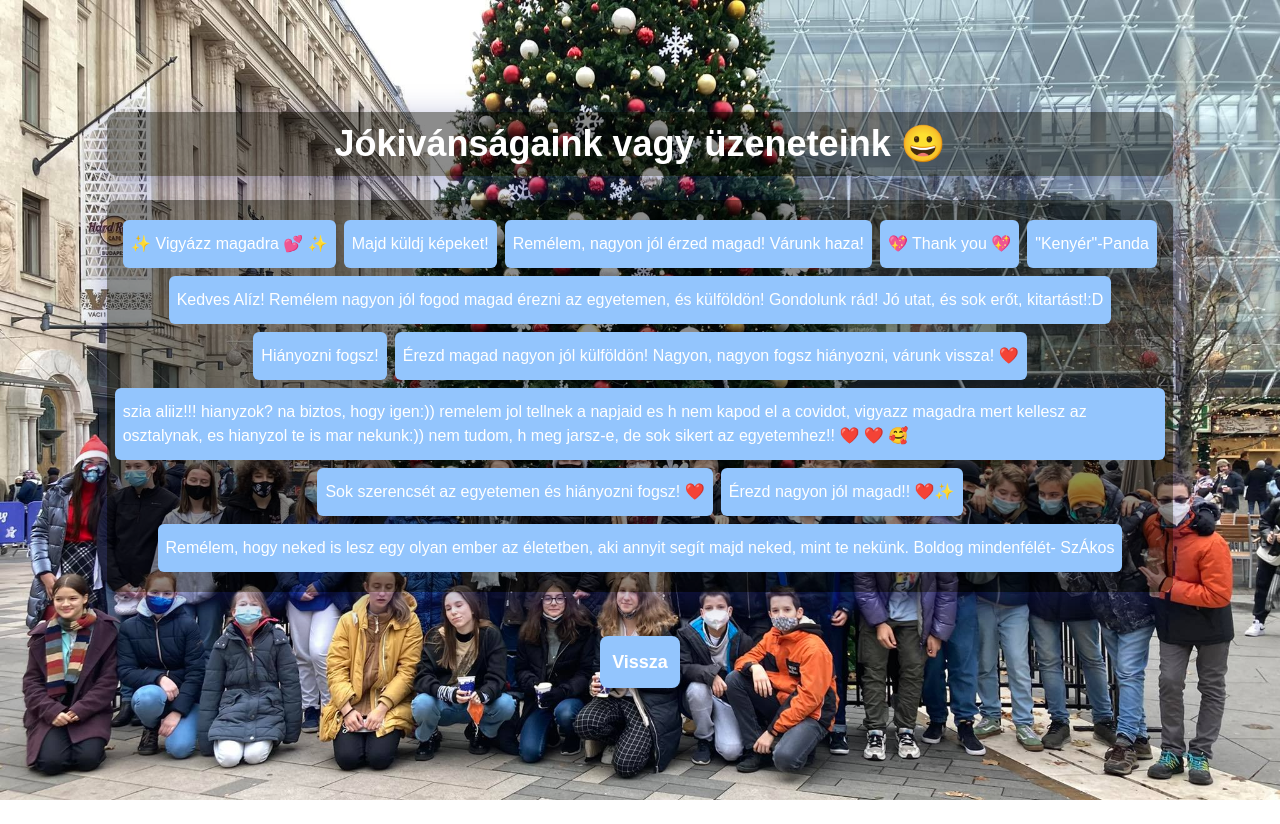
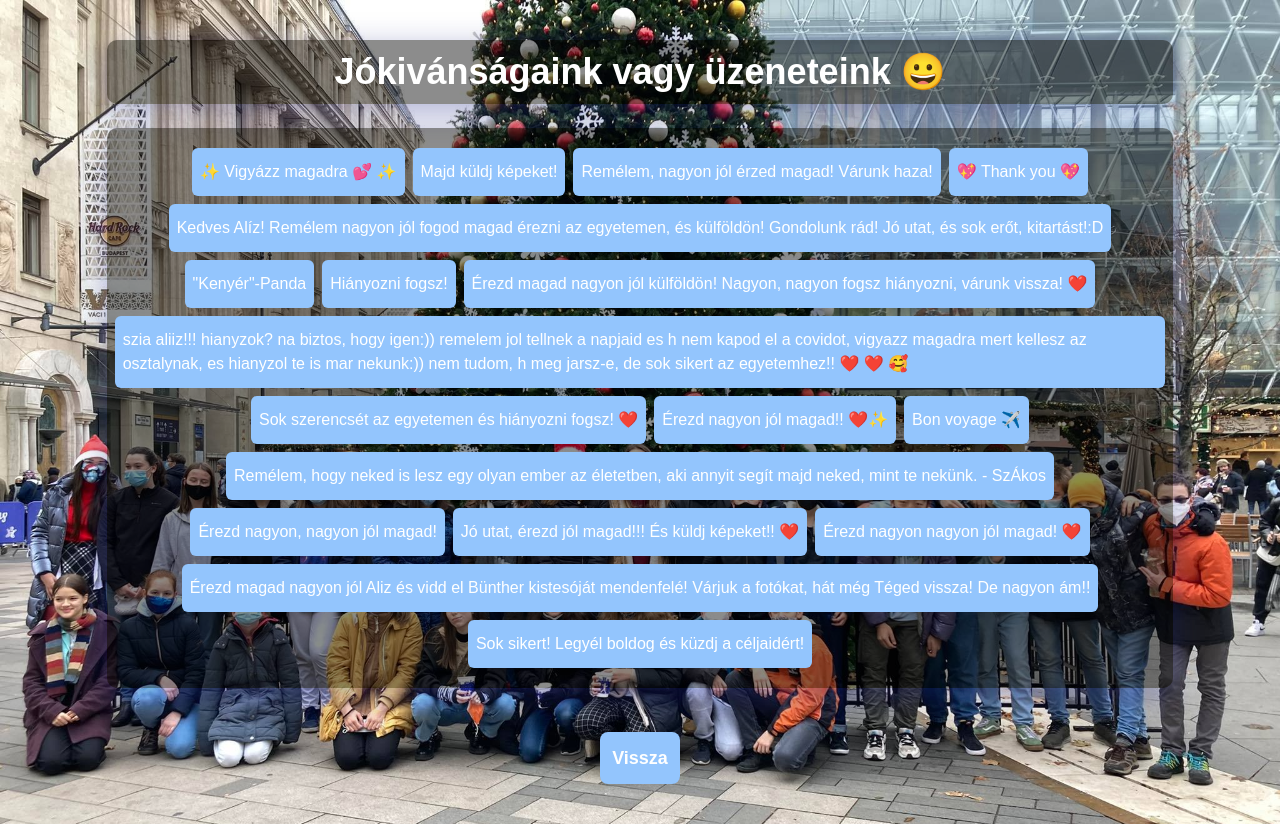
Before and after one commit to barnabasgoz/aliiz, a Next.js app: page /jokivansagok in a window 1280 px wide. Before the commit the page ends 800 px from the top, so only its background shows below. Built offline with nearby package versions, Linux system fonts and the light colour scheme.

Commit message:
added new messages

```diff
--- a/pages/jokivansagok.js
+++ b/pages/jokivansagok.js
@@ -16,14 +16,20 @@ function Jokivansagok(props) {
                 <div className='text-white font-poppins text-base hover:text-lg duration-700 hover:bg-blue-400 bg-blue-300 pt-3 pb-3 p-2 rounded-md'>Majd küldj képeket!</div>
                 <div className='text-white font-poppins text-base hover:text-lg duration-700 hover:bg-blue-400 bg-blue-300 pt-3 pb-3 p-2 rounded-md'>Remélem, nagyon jól érzed magad! Várunk haza!</div>
                 <div className='text-white font-poppins text-base hover:text-lg duration-700 hover:bg-blue-400 bg-blue-300 pt-3 pb-3 p-2 rounded-md'>💖 Thank you 💖</div>
+                <div className='text-white font-poppins text-base hover:text-lg duration-700 hover:bg-blue-400 bg-blue-300 pt-3 pb-3 p-2 rounded-md'>Kedves Alíz! Remélem nagyon jól fogod magad érezni az egyetemen, és külföldön! Gondolunk rád! Jó utat, és sok erőt, kitartást!:D</div>
                 <div className='text-white font-poppins text-base hover:text-lg duration-700 hover:bg-blue-400 bg-blue-300 pt-3 pb-3 p-2 rounded-md'>&quot;Kenyér&quot;-Panda</div>
-                <div className='text-white font-poppins text-base hover:text-lg duration-700 hover:bg-blue-400 bg-blue-300 pt-3 pb-3 p-2 rounded-md'>Kedves Alíz! Remélem nagyon jól fogod magad érezni az egyetemen, és külföldön! Gondolunk rád! Jó utat, és sok erőt, kitartást!:D</div>
                 <div className='text-white font-poppins text-base hover:text-lg duration-700 hover:bg-blue-400 bg-blue-300 pt-3 pb-3 p-2 rounded-md'>Hiányozni fogsz!</div>
                 <div className='text-white font-poppins text-base hover:text-lg duration-700 hover:bg-blue-400 bg-blue-300 pt-3 pb-3 p-2 rounded-md'>Érezd magad nagyon jól külföldön! Nagyon, nagyon fogsz hiányozni, várunk vissza! ❤️</div>
                 <div className='text-white font-poppins text-base hover:text-lg duration-700 hover:bg-blue-400 bg-blue-300 pt-3 pb-3 p-2 rounded-md'>szia aliiz!!! hianyzok? na biztos, hogy igen:)) remelem jol tellnek a napjaid es h nem kapod el a covidot, vigyazz magadra mert kellesz az osztalynak, es hianyzol te is mar nekunk:)) nem tudom, h meg jarsz-e, de sok sikert az egyetemhez!! ❤️ ❤️ 🥰</div>
                 <div className='text-white font-poppins text-base hover:text-lg duration-700 hover:bg-blue-400 bg-blue-300 pt-3 pb-3 p-2 rounded-md'>Sok szerencsét az egyetemen és hiányozni fogsz! ❤️</div>
                 <div className='text-white font-poppins text-base hover:text-lg duration-700 hover:bg-blue-400 bg-blue-300 pt-3 pb-3 p-2 rounded-md'>Érezd nagyon jól magad!! ❤️✨</div>
-                <div className='text-white font-poppins text-base hover:text-lg duration-700 hover:bg-blue-400 bg-blue-300 pt-3 pb-3 p-2 rounded-md'>Remélem, hogy neked is lesz egy olyan ember az életetben, aki annyit segít majd neked, mint te nekünk. Boldog mindenfélét- SzÁkos</div>
+                <div className='text-white font-poppins text-base hover:text-lg duration-700 hover:bg-blue-400 bg-blue-300 pt-3 pb-3 p-2 rounded-md'>Bon voyage ✈️</div>
+                <div className='text-white font-poppins text-base hover:text-lg duration-700 hover:bg-blue-400 bg-blue-300 pt-3 pb-3 p-2 rounded-md'>Remélem, hogy neked is lesz egy olyan ember az életetben, aki annyit segít majd neked, mint te nekünk. - SzÁkos</div>
+                <div className='text-white font-poppins text-base hover:text-lg duration-700 hover:bg-blue-400 bg-blue-300 pt-3 pb-3 p-2 rounded-md'>Érezd nagyon, nagyon jól magad!</div>
+                <div className='text-white font-poppins text-base hover:text-lg duration-700 hover:bg-blue-400 bg-blue-300 pt-3 pb-3 p-2 rounded-md'>Jó utat, érezd jól magad!!! És küldj képeket!! ❤️</div>
+                <div className='text-white font-poppins text-base hover:text-lg duration-700 hover:bg-blue-400 bg-blue-300 pt-3 pb-3 p-2 rounded-md'>Érezd nagyon nagyon jól magad! ❤️ </div>
+                <div className='text-white font-poppins text-base hover:text-lg duration-700 hover:bg-blue-400 bg-blue-300 pt-3 pb-3 p-2 rounded-md'>Érezd magad nagyon jól Aliz és vidd el Bünther kistesóját mendenfelé! Várjuk a fotókat, hát még Téged vissza! De nagyon ám!!</div>
+                <div className='text-white font-poppins text-base hover:text-lg duration-700 hover:bg-blue-400 bg-blue-300 pt-3 pb-3 p-2 rounded-md'>Sok sikert! Legyél boldog és küzdj a céljaidért!</div>
             </div>
             <br/>
             <Link href="/" passHref>
```
